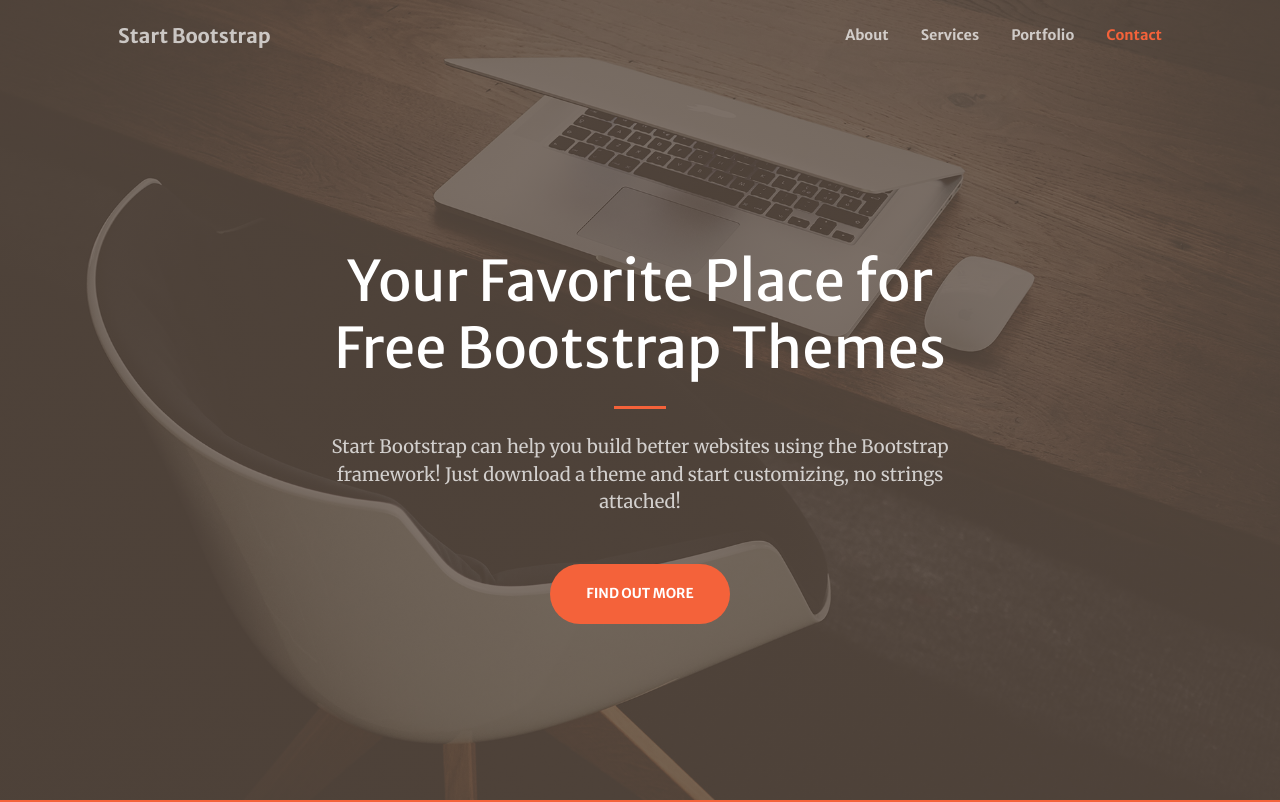
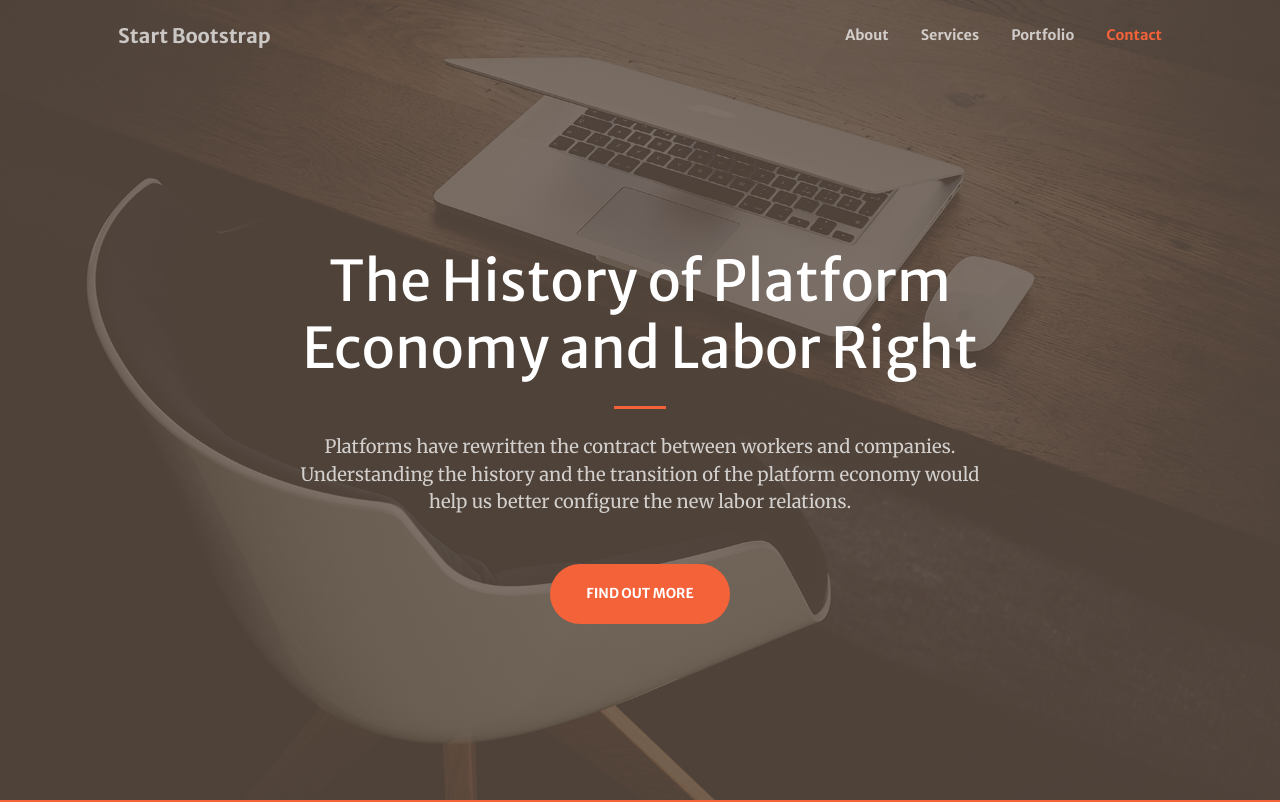
Before and after one commit to yuyingxieuw/yuyingxieuw.github.io, a plain HTML site: page index.html in a window 1280 px wide. Shown: the top 802 px of the page. Drawn offline with nearby package versions, Linux system fonts and the light colour scheme; some packages are replaced by stand-ins of ours; a script that the page names is missing.

Commit message:
modify index

```diff
--- a/index.html
+++ b/index.html
@@ -5,7 +5,7 @@
         <meta name="viewport" content="width=device-width, initial-scale=1, shrink-to-fit=no" />
         <meta name="description" content="" />
         <meta name="author" content="" />
-        <title>Creative - Start Bootstrap Theme</title>
+        <title>The History of Platform Economy and Labor Right</title>
         <!-- Favicon-->
         <link rel="icon" type="image/x-icon" href="assets/favicon.ico" />
         <!-- Bootstrap Icons-->
@@ -39,11 +39,11 @@
             <div class="container px-4 px-lg-5 h-100">
                 <div class="row gx-4 gx-lg-5 h-100 align-items-center justify-content-center text-center">
                     <div class="col-lg-8 align-self-end">
-                        <h1 class="text-white font-weight-bold">Your Favorite Place for Free Bootstrap Themes</h1>
+                        <h1 class="text-white font-weight-bold">The History of Platform Economy and Labor Right</h1>
                         <hr class="divider" />
                     </div>
                     <div class="col-lg-8 align-self-baseline">
-                        <p class="text-white-75 mb-5">Start Bootstrap can help you build better websites using the Bootstrap framework! Just download a theme and start customizing, no strings attached!</p>
+                        <p class="text-white-75 mb-5">Platforms have rewritten the contract between workers and companies. Understanding the history and the transition of the platform economy would help us better configure the new labor relations. </p>
                         <a class="btn btn-primary btn-xl" href="#about">Find Out More</a>
                     </div>
                 </div>
```
